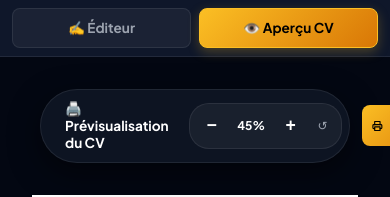
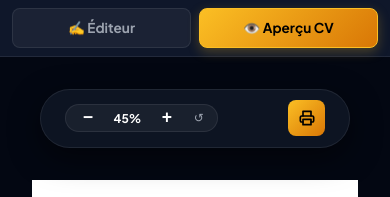
Before and after one commit to Abdelli-Hassen/CV_Maker, a plain HTML site: page index.html in a window 390 px wide. Both pictures are taken after a click on the button "👁️ Aperçu CV". Shown: the top 197 px of the page. Drawn offline with nearby package versions, Linux system fonts and the light colour scheme; a web font is replaced by a local one.

Commit message:
zoom bug for mobile

```diff
--- a/index.html
+++ b/index.html
@@ -504,7 +504,7 @@
 
       <!-- Toolbar -->
       <div class="preview-toolbar" style="justify-content: space-between;">
-        <span
+        <span id="preview-toolbar-title"
           style="font-family:'Plus Jakarta Sans', sans-serif; font-size:0.85rem; font-weight:700; color:#fff; display:flex; align-items:center; gap:0.4rem;">
           🖨️ Prévisualisation du CV
         </span>
@@ -529,7 +529,7 @@
             <path d="M6 18H4a2 2 0 0 1-2-2v-5a2 2 0 0 1 2-2h16a2 2 0 0 1 2 2v5a2 2 0 0 1-2 2h-2"></path>
             <rect x="6" y="14" width="12" height="8"></rect>
           </svg>
-          Imprimer / PDF
+          <span id="print-btn-label">Imprimer / PDF</span>
         </button>
       </div>
 
--- a/style.css
+++ b/style.css
@@ -242,7 +242,7 @@ body {
     .preview-toolbar {
         width: calc(100% - 1rem);
         max-width: 420px;
-        padding: 0.4rem 0.75rem;
+        padding: 0.35rem 0.6rem;
         flex-direction: row;
         flex-wrap: nowrap;
         justify-content: space-between !important;
@@ -254,23 +254,29 @@ body {
         top: 0;
     }
 
-    /* Hide the "Prévisualisation du CV" label on mobile toolbar to save space */
-    .preview-toolbar > span:first-child {
-        display: none;
-    }
-
-    .preview-toolbar button,
+    /* Hide the verbose title on mobile — ID beats inline display:flex */
+    #preview-toolbar-title {
+        display: none !important;
+    }
+
+    /* Icon-only print button on mobile */
+    #print-btn-label {
+        display: none !important;
+    }
+
     .preview-toolbar .btn-action {
-        padding: 0.35rem 0.65rem;
+        padding: 0.4rem 0.65rem;
         font-size: 0.73rem;
         min-height: 36px;
         border-radius: 8px;
+        gap: 0;
     }
 
     /* Zoom control group */
     .preview-toolbar > div {
         gap: 0.3rem;
         padding: 0.2rem 0.5rem;
+        border-radius: 12px;
     }
 
     /* A4 Page area */
```
